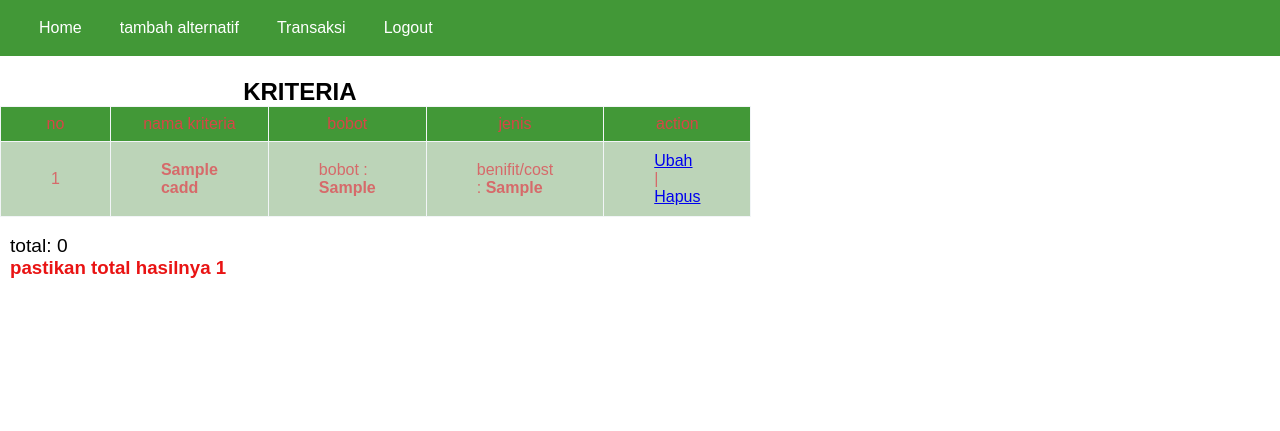
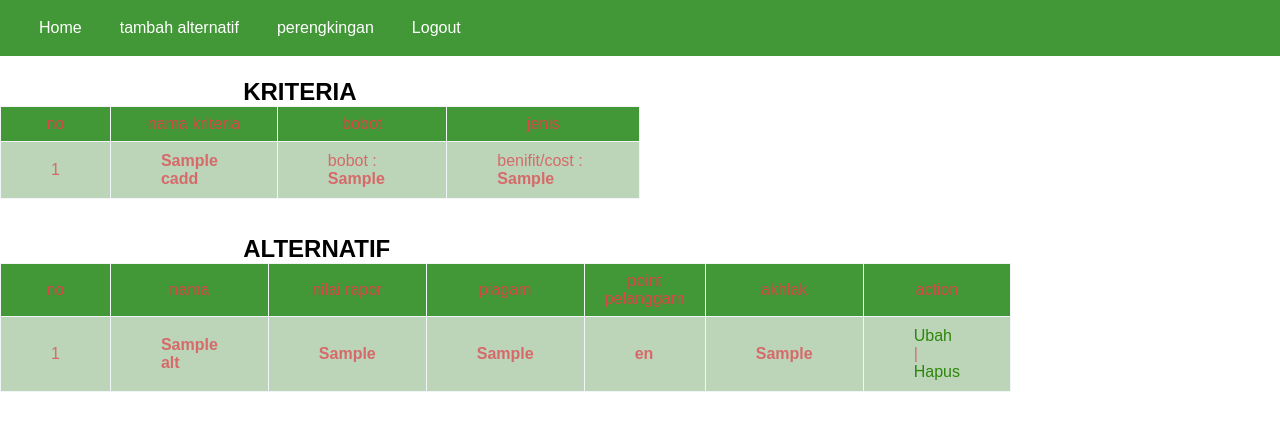
Before and after one commit to cecep31/rankingsaw, a PHP site: page / in a window 1280 px wide. Shown: the top 431 px of the page. Run offline with PHP 8.4, Linux system fonts and the light colour scheme; tables that the repository leaves empty or names only in its code hold one stand-in row (values such as "Sample post").

Commit message:
alternatif finish

```diff
--- a/gayaku.css
+++ b/gayaku.css
@@ -116,6 +116,10 @@
         padding: 10px 50px;
         text-align: left;
     }
+    .table1 a{
+        color: rgb(44, 134, 8);
+        text-decoration: none;
+    }
 
     .table1 tr:hover {
         background-color: #aac7a6;
@@ -152,3 +156,8 @@
         box-sizing: border-box;
         border-radius: 8%;
       }
+      .page{
+          margin-bottom: auto;
+          margin-left: 20px;
+          padding-left: 20px;
+      }
--- a/home.php
+++ b/home.php
@@ -1,3 +1,7 @@
+
+
+
+
 <?php
 echo "
 <br>
@@ -8,7 +12,7 @@
     <th>nama kriteria</th>
     <th>bobot</th>
 	<th>jenis</th>
-	<th>action</th>
+
 
 
   </tr>";
@@ -27,10 +31,6 @@
     <td>
 	  benifit/cost : <b>$rm[jc]</b>
 	</td>
-    <td>
-	  <a href='?p=cedit&idc=$rm[idc]'>Ubah</a> |
-	  <a href='?p=cdel&idc=$rm[idc]'>Hapus</a>
-	</td>
   </tr>";
   $no++;
 }
@@ -46,14 +46,66 @@
 
 //Looping Untuk menampilkan data (namabarang,jumlah,harga)
 
-echo "<div class='total'>";
-while($rkl = mysqli_fetch_array($sql)){
-	echo "<big>total: $rkl[Total]</big>
-	<br> <h3>pastikan total hasilnya 1</h3>";
+// echo "<div class='total'>";
+// while($rkl = mysqli_fetch_array($sql)){
+// 	echo "<big>total: $rkl[Total]</big>
+// 	<br> <h3>pastikan total hasilnya 1</h3>";
 
 
+// }
+echo "</div>";
+
+/////////////////////////////////////////////////
+
+echo "
+<br>
+<h2 class='h3k'>ALTERNATIF</h2>";
+echo "<table class='table1' border='1'>
+  <tr>
+	<th>no</th>
+    <th>nama</th>
+    <th>nilai rapor</th>
+	<th>piagam</th>
+    <th>point pelanggarn</th>
+    <th>akhlak</th>
+    <th>action</th>
+
+
+  </tr>";
+
+$sqlm = mysqli_query($kon, "select * from tbl_alt");
+$no = 1;
+while($rm = mysqli_fetch_array($sqlm)){
+  echo "<tr>
+    <td>$no</td>
+    <td>
+	  <b>$rm[nama]</b>
+	</td>
+    <td>
+	   <b>$rm[nilai_rapor]</b>
+	</td>
+    <td>
+	   <b>$rm[piagam]</b>
+    </td>
+    <td>
+	   <b>$rm[poin_pelanggaran]</b>
+    </td>
+    <td>
+	   <b>$rm[akhlak]</b>
+    </td>
+    <td>
+     <a href='?p=alternatifeit&ida=$rm[ida]'>Ubah</a> |
+     <a href='?p=alternatifdel&ida=$rm[ida]'>Hapus</a>
+	</td>
+
+
+  </tr>";
+  $no++;
 }
+echo "</table>";
 echo "</div>";
 
 
 ?>
+<br>
+<p></p>
--- a/index.php
+++ b/index.php
@@ -16,11 +16,7 @@
         <li><a href="/rankingsaw">Home</a></li>
         <li><a href="?p=alternatifadd">tambah alternatif</a>
         </li>
-        <li><a href="#">Transaksi</a>
-            <ul>
-                <li><a href="#">Peminjaman</a></li>
-                <li><a href="#">Pengembalian</a></li>
-            </ul>
+        <li><a href="?p=ranking">perengkingan</a>
         </li>
         <li><a href="#" onClick="return confirm ('Yakin?')">Logout</a></li>
     </ul>
@@ -40,6 +36,9 @@ if(isset($_GET['p'])){
         case 'alernatifdel':
             include "alternatifdel.php";
             break;
+        case 'ranking':
+            include "ranking.php";
+            break;
         default:
             echo "<center><h3>Maaf. Halaman tidak di temukan !</h3></center>";
             break;
```
Also changed, not shown: alternatifadd.php (+6 -5 lines), ranking.php (added).
